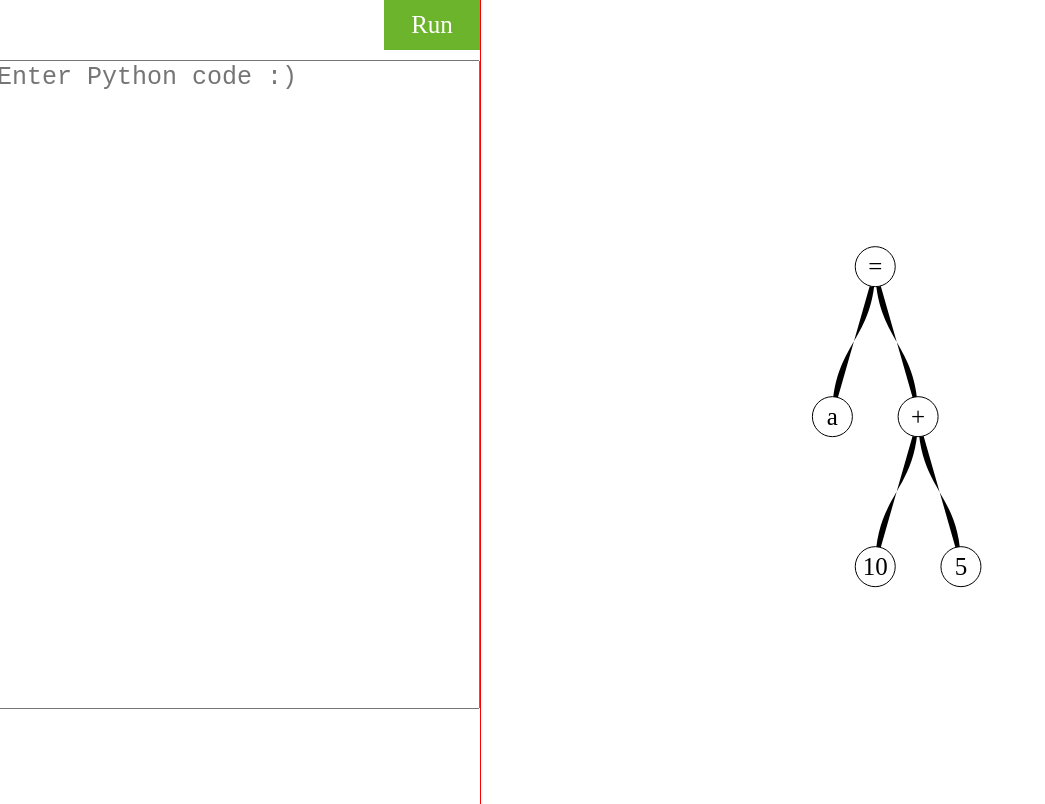
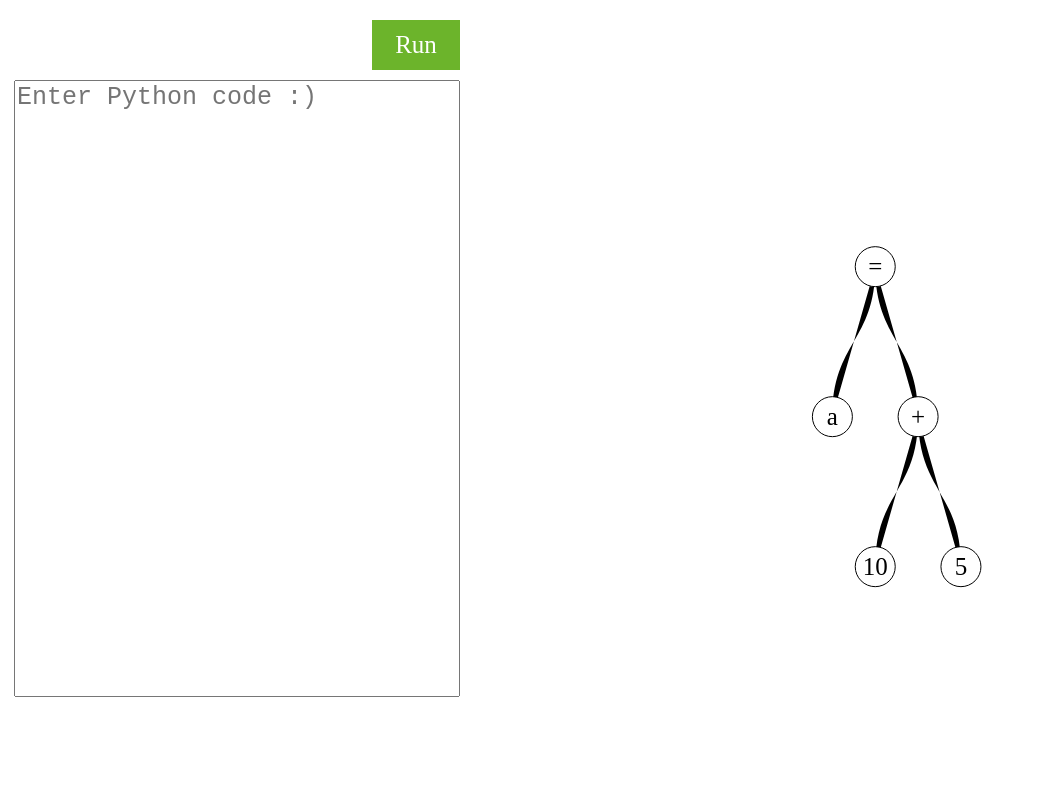
Before and after one commit to KVS-Balaji/ASTVisualizer, a React (Vite) app in the folder Front-End/astvisualizer/: page / in a window 1280 px wide. Shown: the whole page, without its empty margins (0-1045 px from the left). Built offline with nearby package versions, Linux system fonts and the light colour scheme.

Commit message:
added padding

```diff
--- a/Front-End/astvisualizer/src/App.css
+++ b/Front-End/astvisualizer/src/App.css
@@ -1,8 +1,7 @@
 *{
- /* border : 1px solid  black;   */
-margin: 0;
+  /* border : 1px solid  black;    */
+  margin: 0;
 }
-*:hover {outline:1px solid red;}
 .App {
     display: flex;
   }
@@ -12,6 +11,7 @@ width: 50%;
 display: flex;
 flex-direction: column;
 align-items: flex-end;
+padding: 20px;
 
   }
 
@@ -20,6 +20,7 @@ align-items: flex-end;
     width: 100%;
     height: 80%;
     resize: none;
+
   }
 
   #input-area button{
```
